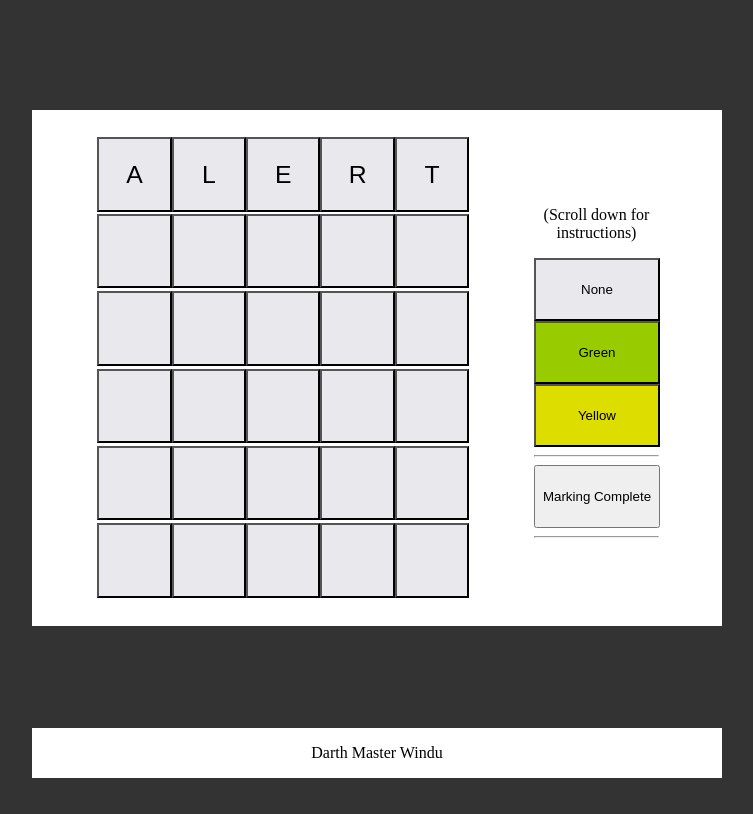
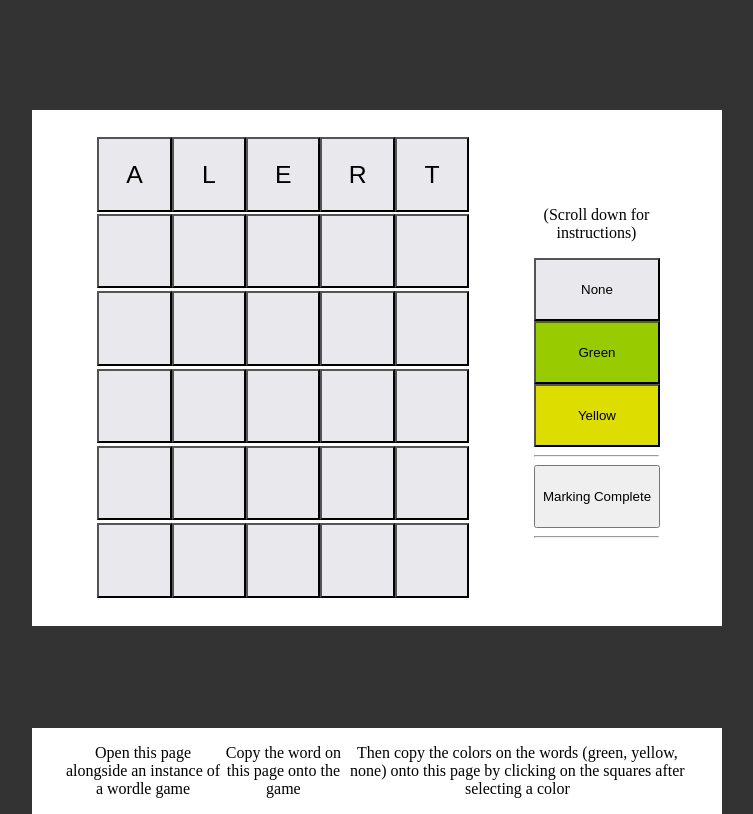
Before and after one commit to glolichen/wordle-solver, a plain HTML site: page index.html in a window 1280 px wide. Shown: the whole page, without its empty margins (263-1016 px from the left). Drawn offline with Linux system fonts and the light colour scheme.

Commit message:
changed frontend

```diff
--- a/index.html
+++ b/index.html
@@ -28,7 +28,9 @@
 		</div>
 		<div id="parentInstructionContainer">
 			<div id="childInstructionContainer">
-				<p>Darth Master Windu </p>
+				<p>Open this page alongside an instance of a wordle game</p>
+				<p>Copy the word on this page onto the game</p>
+				<p>Then copy the colors on the words (green, yellow, none) onto this page by clicking on the squares after selecting a color</p>
 			</div>
 		</div>
 	</body>
--- a/script.js
+++ b/script.js
@@ -8,7 +8,7 @@ const yellow = "#dddd00";
 
 const letters = "ABCDEFGHIJKLMNOPQRSTUVWXYZ";
 
-const fullWidth = document.body.clientWidth;
+const pageSize = Math.max(document.body.clientWidth, document.body.clientHeight);
 
 var size = 0;
 
@@ -27,7 +27,7 @@ var gameOver = false;
 
 function init() {
 	document.getElementById("grandparentDiv").style.height = `${document.body.clientHeight * 0.9}px`;
-	size = fullWidth / 17;
+	size = pageSize / 17;
 	for (let i = 0; i < 6; i++) {
 		let row = [];
 		for (let j = 0; j < 5; j++)
@@ -52,8 +52,8 @@ function init() {
 
 	let elements = document.getElementsByClassName("colorButton");
 	for (let i = 0; i < elements.length; i++) {
-		elements[i].style.width = `${fullWidth / 10}px`;
-		elements[i].style.height = `${fullWidth / 20}px`;
+		elements[i].style.width = `${pageSize / 10}px`;
+		elements[i].style.height = `${pageSize / 20}px`;
 	}
 
 	setText(getLetterSearchWord());
```
